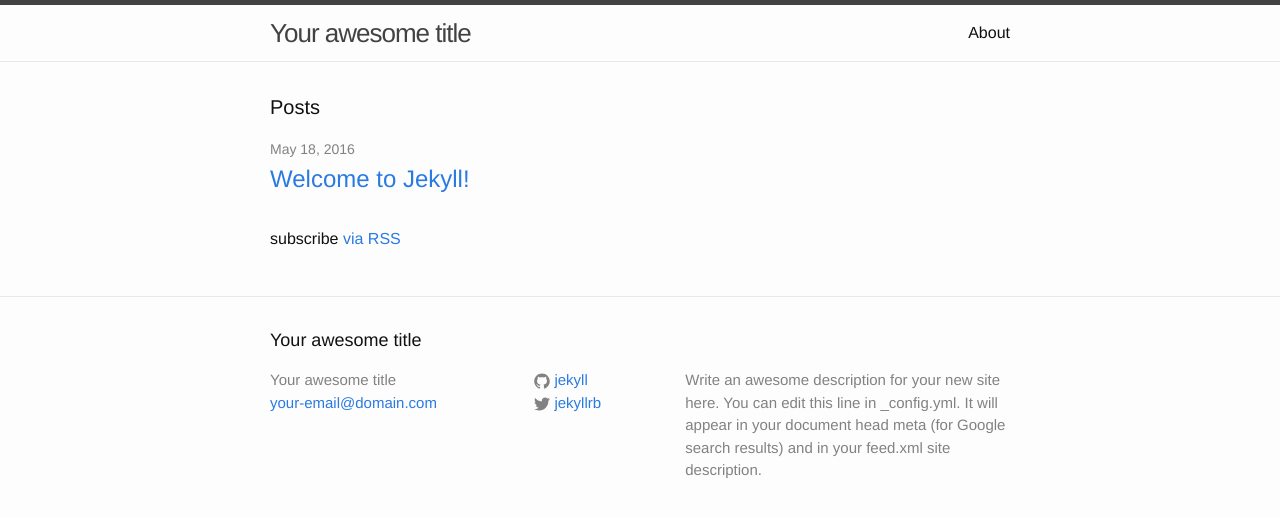
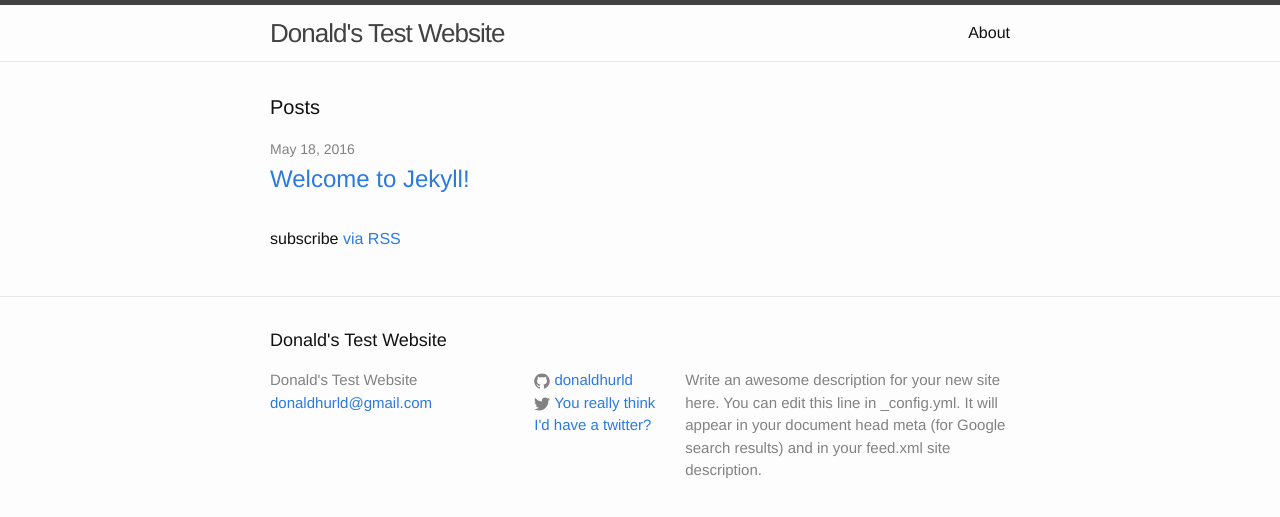
Before and after one commit to donaldhurld/donaldhurld.github.io, a Jekyll site: the page built from index.html, in a window 1280 px wide. Shown: the top 517 px of the page. Built offline with Jekyll 4.4.1, drawn with Linux system fonts in a browser that asks for light colours.

Commit message:
Update .1
Put in major info

```diff
--- a/_config.yml
+++ b/_config.yml
@@ -6,16 +6,16 @@
 # 'jekyll serve'. If you change this file, please restart the server process.
 
 # Site settings
-title: Your awesome title
-email: your-email@domain.com
+title: Donald's Test Website
+email: donaldhurld@gmail.com
 description: > # this means to ignore newlines until "baseurl:"
   Write an awesome description for your new site here. You can edit this
   line in _config.yml. It will appear in your document head meta (for
   Google search results) and in your feed.xml site description.
 baseurl: "" # the subpath of your site, e.g. /blog
-url: "http://yourdomain.com" # the base hostname & protocol for your site
-twitter_username: jekyllrb
-github_username:  jekyll
+url: "https://donaldhurld.github.io" # the base hostname & protocol for your site
+twitter_username: You really think I'd have a twitter?
+github_username:  donaldhurld
 
 # Build settings
 markdown: kramdown
```
